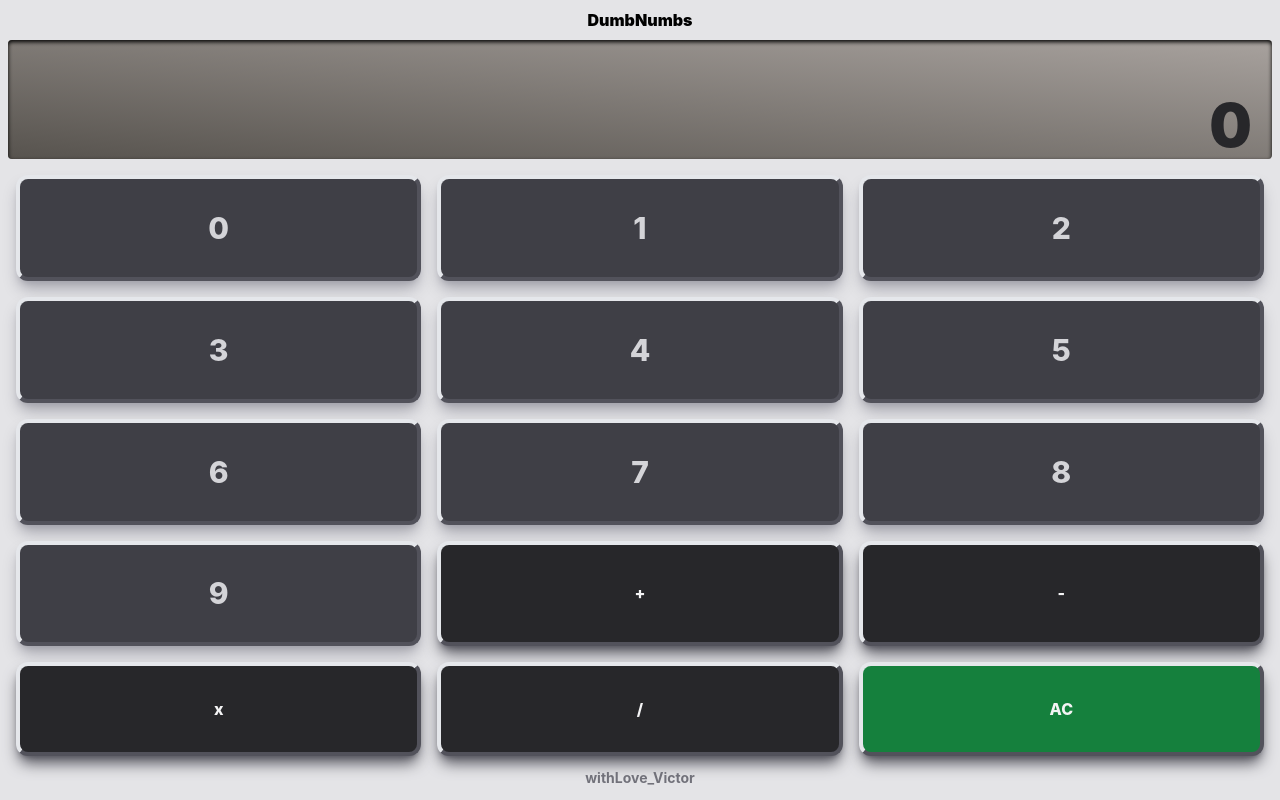
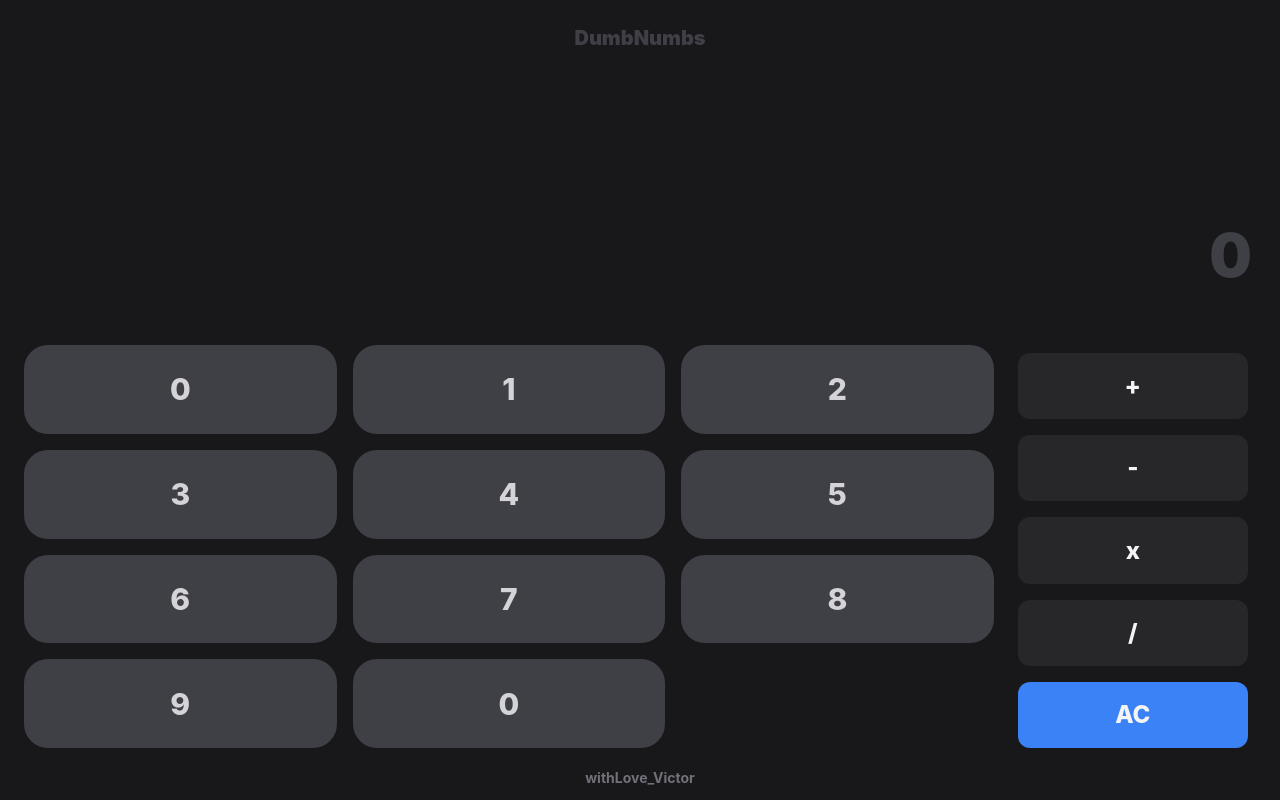
Before and after one commit to Victor-UGB/dumbnumbs-react-typescript, a React (Create React App) app: page / in a window 1280 px wide. Built offline with nearby package versions, Linux system fonts and the light colour scheme.

Commit message:
first commit

```diff
--- a/src/App.tsx
+++ b/src/App.tsx
@@ -167,11 +167,9 @@ const App:React.FC = () => {
 
   return (
     <div className="App h-screen" style={{height: "100dvh",}}>
-      <div className='h-full items-center flex flex-col p-2 bg-zinc-200'>
-        <div className='text-left font-black'>DumbNumbs</div>
-      <div className='flex flex-col justify-between h-1/5 items-center w-full px-5 text-4xl font-extrabold text-zinc-800 bg-gradient-to-bl  from-stone-400 to-stone-600 shadow-inner shadow-black rounded m-2 mx-2'>
+      <div className='h-full items-center flex flex-col p-2 bg-zinc-900'>
+      {/* <div className='flex flex-col justify-between h-2/5 items-center w-full px-5 text-4xl font-extrabold text-zinc-800 bg-gradient-to-bl  from-stone-400 to-stone-600 shadow-inner shadow-black rounded m-4'>
         <div className='text-start mt-3 overflow-x-scroll overflow-y-hidden w-full font-medium'>{firstNumEntered}</div>
-        {/* <div>Second: {secondNumEntered}</div> */}
         <div className='text-6xl my-1 font-black w-full overflow-x-scroll overflow-y-hidden text-end'>
             {symbol === "+" ? Math.round((parseInt(firstNumEntered) + parseInt(secondNumEntered)) * 1000)/1000
             : (symbol === "-"?  Math.round((parseInt(firstNumEntered) - parseInt(secondNumEntered)) * 1000)/1000
@@ -180,22 +178,45 @@ const App:React.FC = () => {
             : (symbol === "="? totalNumb
             : (symbol === "AC"? "0": "0")))))}
         </div>
+      </div> */}
+      <div className='flex flex-col justify-between h-2/5 items-center w-full px-5 text-xl font-extrabold text-zinc-700 inner shadow-black rounded m-4'>
+        <div className='text-left font-black'>DumbNumbs</div>
+        <div className=' my-1 font-black w-full self-center overflow-x-scroll overflow-y-hidden text-end'>
+            <div className='mt-3 pb-3 overflow-x-scroll text-3xl overflow-y-hidden text-end text-zinc-400 w-full font-light'>{firstNumEntered}</div>
+            <div className='text-6xl py-6'>
+              {symbol === "+" ? `= ${Math.round((parseInt(firstNumEntered) + parseInt(secondNumEntered)) * 1000)/1000} `
+            : (symbol === "-"?  `= ${Math.round((parseInt(firstNumEntered) - parseInt(secondNumEntered)) * 1000)/1000} `
+            : (symbol === "x"? `= ${Math.round((parseInt(firstNumEntered) * parseInt(secondNumEntered)) * 1000)/1000} `
+            : (symbol === "/" ? `= ${Math.round((parseInt(firstNumEntered) / parseInt(secondNumEntered)) * 1000)/1000} `
+            : (symbol === "="? totalNumb
+            : (symbol === "AC"? "0": "0")))))}
+            </div>
+        </div>
       </div>
-      {/* <InputField/> */}
-      <div className='w-full h-full grid grid-cols-3 m-auto pointer'>
-      <Digits
-        numbers={[...Array(10)]}
-        returnVal={returnValue}
-      />
-      {
+
+      <div className='flex w-full h-3/5 p-2'>
+        <div className='basis-4/5 w-full h-full grid grid-cols-3 m-auto pointer'>
+          <Digits
+            numbers={[...Array(10)]}
+            returnVal={returnValue}
+          />
+          <Digits
+            numbers={[0]}
+            returnVal={returnValue}
+          />
+
+        </div>
+      <div className='basis-1/5 justify-between h-full flex flex-col h-full m-2 pb-2'>
+        {
           operators.map(op =>
 
-          <div className= {op === operators[4]?  'bg-green-700 font-extrabold text-zinc-100 p-2 m-2 items-center flex justify-around rounded-xl hover:shadow-inner hover:scale-95 shadow-lg shadow-zinc-600 border-4 border-r-zinc-600 border-b-zinc-600 transition-all ease-in-out'
-          : 'bg-zinc-800 font-extrabold text-zinc-100 p-2 m-2 items-center flex justify-around rounded-xl hover:shadow-inner hover:scale-95 shadow-lg shadow-zinc-600 border-4 border-r-zinc-600 border-b-zinc-600 transition-all ease-in-out' }>
+          <div className= {op === operators[4]?  'bg-blue-500 h-full font-extrabold text-zinc-100 p-2 m-2 items-center flex justify-around rounded-xl hover:shadow-inner hover:scale-95 transition-all ease-in-out'
+          : 'bg-zinc-800 font-extrabold text-zinc-100 h-full p-2 m-2 items-center flex justify-around rounded-xl hover:shadow-inner hover:scale-95 transition-all ease-in-out' }>
             <Operator symbol={op.symbol} operation={() => dispatch({type: op.symbol})}/>
           </div>
           )
         }
+      </div>
       </div>
       {/* <Result/> */}
       <div className='text-center font-bold text-sm text-zinc-500 my-1'>withLove_Victor</div>
--- a/src/Components/Digits.tsx
+++ b/src/Components/Digits.tsx
@@ -25,7 +25,7 @@ const Digits:React.FC<Props> = ({numbers, returnVal}) => {
     return (
         <>
             {numbers.map((num:number, index:number) =>
-                <div className='bg-zinc-700 p-2 m-2 items-center flex justify-around rounded-xl hover:shadow-inner hover:scale-95 shadow-lg shadow-zinc-400 border-4 border-r-zinc-600 border-b-zinc-600 transition-all ease-in-out'>
+                <div className='bg-zinc-700 p-2 m-2 items-center flex justify-around rounded-3xl hover:shadow-inner hover:scale-95 transition-all ease-in-out'>
                     <Units
                         key={index}
                         unit={index}
--- a/src/Components/Operator.tsx
+++ b/src/Components/Operator.tsx
@@ -7,7 +7,7 @@ interface Props {
 const Operator:React.FC<Props> = ({symbol, operation }) => {
     return (
         <div onClick={operation}>
-            <div>{symbol}</div>
+            <div className='text-2xl'>{symbol}</div>
         </div>
     )
 }
```
